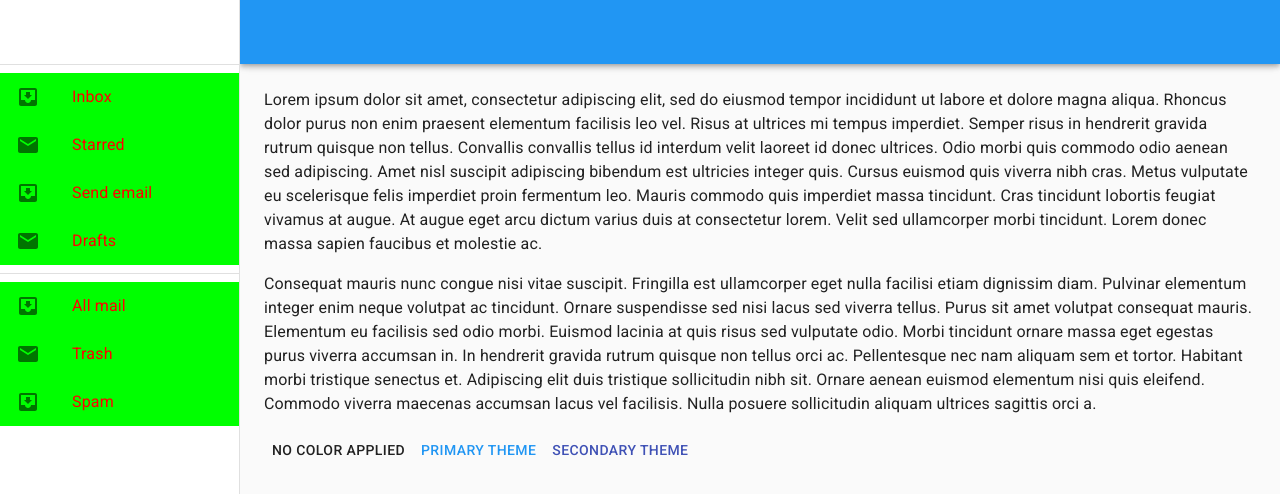
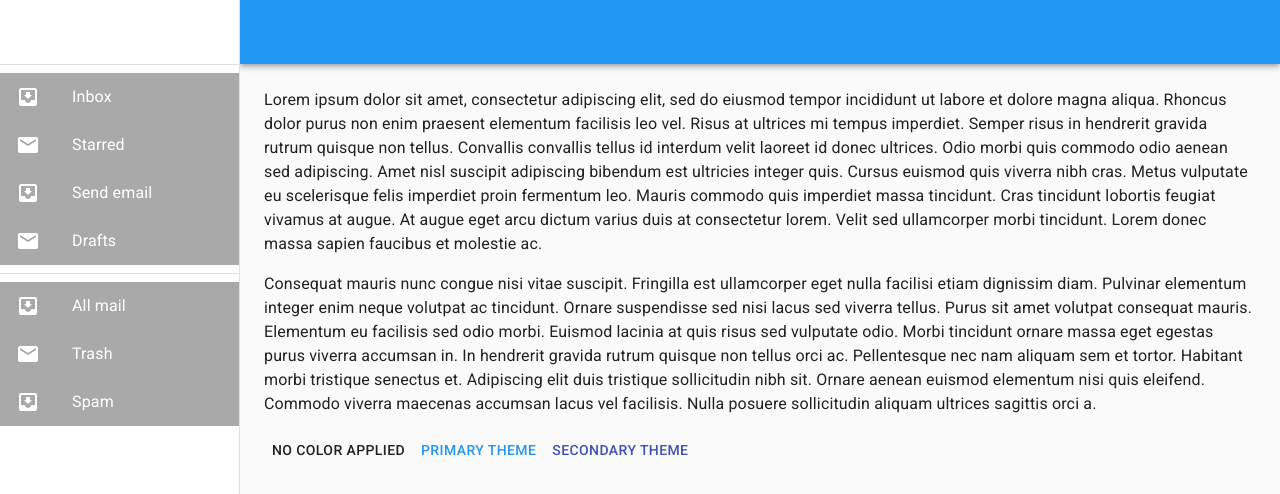
Before and after one commit to yoooee/react-materialui-app, a React (Create React App) app: page / in a window 1280 px wide. Shown: the top 494 px of the page. Built offline with nearby package versions, Linux system fonts and the light colour scheme.

Commit message:
Style changes

```diff
--- a/src/Themes/BaseTheme.ts
+++ b/src/Themes/BaseTheme.ts
@@ -17,7 +17,7 @@ const baseTheme = createMuiTheme({
     MuiListItem: {
       root: {
         color: '#0000ff',
-        backgroundColor: '#00ff00',
+        backgroundColor: 'darkGrey',
         '&:hover': {
           backgroundColor: 'pink'
         }
@@ -25,7 +25,12 @@ const baseTheme = createMuiTheme({
     },
     MuiListItemText: {
       root: {
-        color: '#ff0000'
+        color: '#ffffff'
+      }
+    },
+    MuiListItemIcon: {
+      root: {
+        color: '#ffffff'
       }
     }
   }
```
